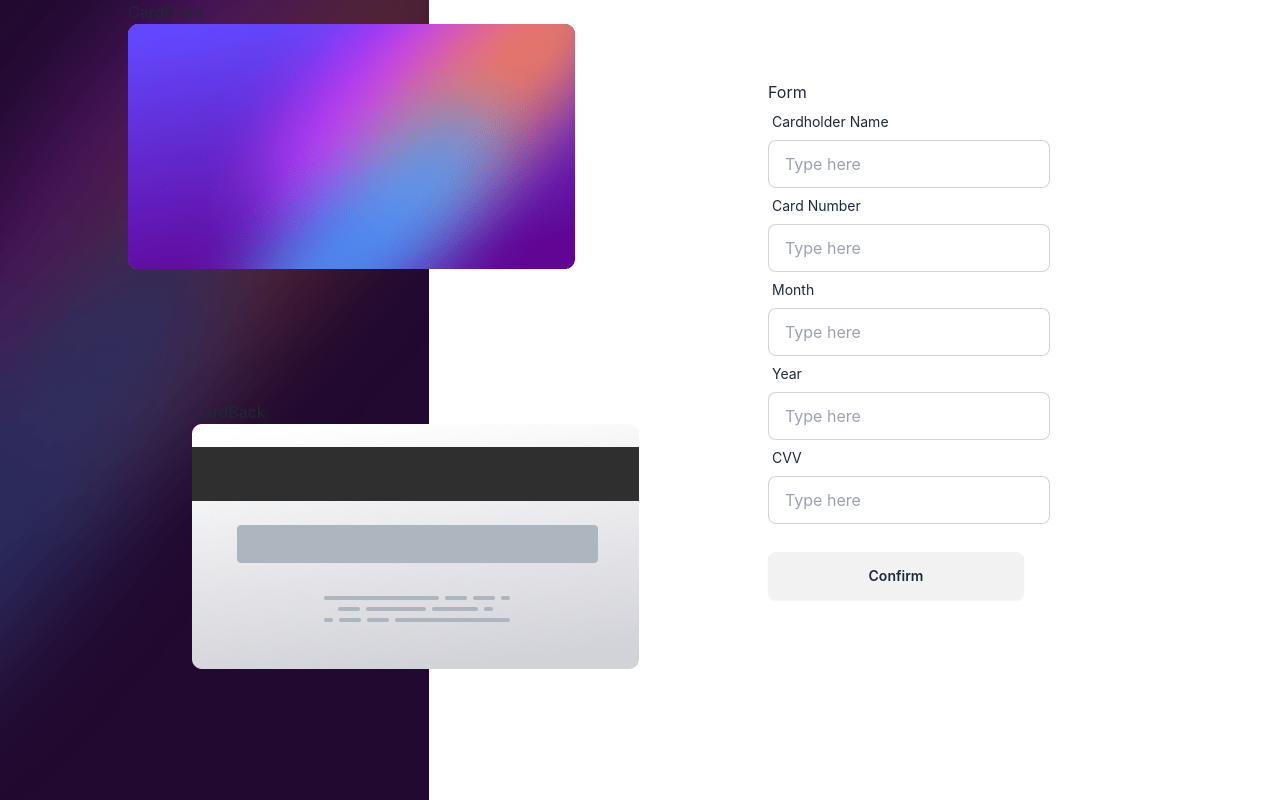
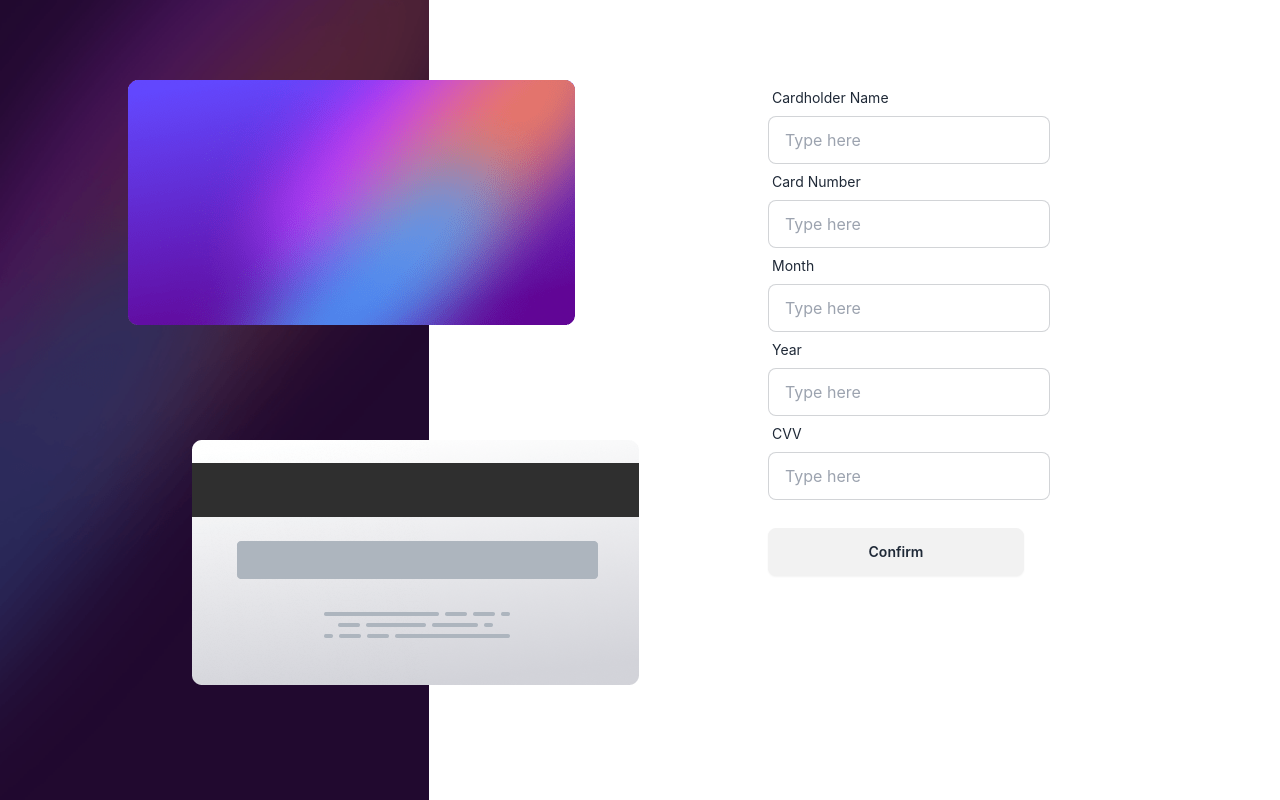
Before and after one commit to Roshanell/interactive-card, a React (Create React App) app: page / in a window 1280 px wide. Built offline with nearby package versions, Linux system fonts and the light colour scheme.

Commit message:
adjusts positions further

```diff
--- a/src/CardBack.jsx
+++ b/src/CardBack.jsx
@@ -2,10 +2,9 @@ import React from "react";
 
 const CardBack = ({ formData }) => {
   return (
-    <div style={{ position: "absolute", left: "15%", top: "50%" }}>
-      CardBack
+    <div style={{ position: "absolute", left: "15%", top: "55%" }}>
       <img src={require("../src/images/bg-card-back.png")} />
-      <div style={{ right: "10%", position: "absolute", top: "50%" }}>
+      <div style={{ right: "10%", position: "absolute", top: "45%" }}>
         {formData.cvv}
       </div>
     </div>
--- a/src/CardFront.jsx
+++ b/src/CardFront.jsx
@@ -2,8 +2,7 @@ import React from "react";
 
 const CardFront = ({ formData }) => {
   return (
-    <div style={{ left: "10%", position: "absolute", top: "0%" }}>
-      CardFront
+    <div style={{ left: "10%", position: "absolute", top: "10%" }}>
       <img src={require("../src/images/bg-card-front.png")} />
       <div style={{ left: "10%", position: "absolute", top: "80%" }}> {formData.name}</div>
       <div style={{ left: "10%", position: "absolute", top: "50%" }}> {formData.cardNumber}</div>
--- a/src/Form.jsx
+++ b/src/Form.jsx
@@ -4,7 +4,6 @@ const Form = ({ formData, handleChange }) => {
   return (
     <div>
       <div style={{ left: "60%", position: "absolute", top: "10%" }}>
-        Form
         <div className="form-control w-full max-w-xs">
           <label className="label">
             <span className="label-text">Cardholder Name</span>
```
